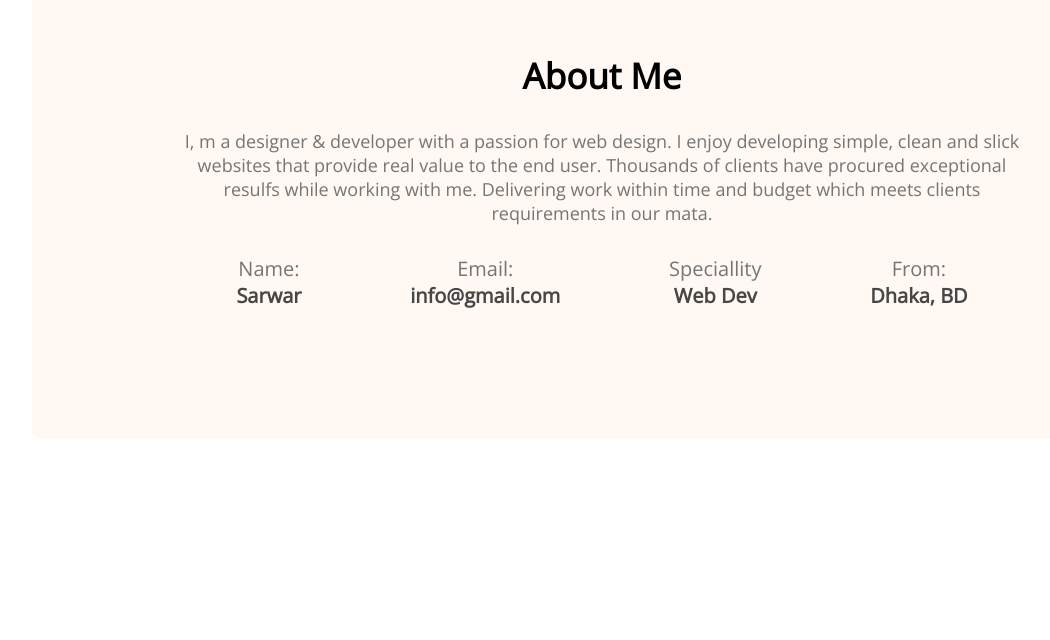
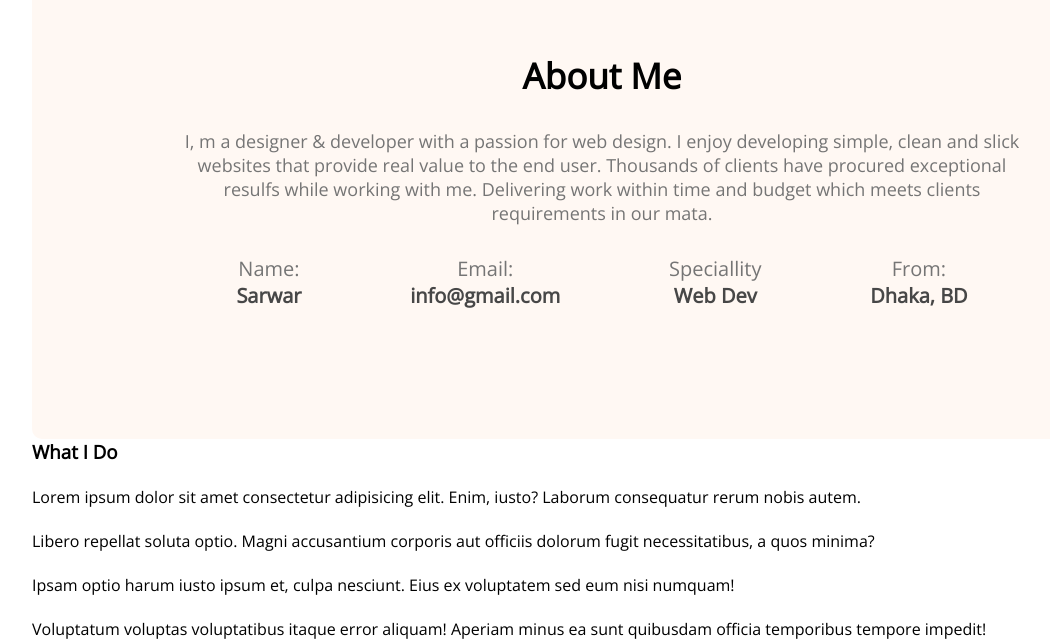
Before and after one commit to sarwarhossain20/developer-portfolio, a plain HTML site: page index.html in a window 1280 px wide. Shown: the part 998-1638 px from the top of the page, without its empty margins (38-1088 px from the left). Before the commit the page ends 1437 px from the top, so only its background shows below. Drawn offline with nearby package versions, Linux system fonts and the light colour scheme.

Commit message:
added skills

```diff
--- a/index.html
+++ b/index.html
@@ -60,6 +60,38 @@
                 </div>
             </div>
         </section>
+        <!-- what i do -->
+
+        <section class="what-i-do">
+            <h3 class="what-i-do-title">What I Do</h3>
+            <!-- .skill-container>skills*4>img+p.skill-title+p.skill-description>lorem15 -->
+            <div class="skill-container">
+                <div class="skills">
+                    <img src="" alt="">
+                    <p class="skill-title"></p>
+                    <p class="skill-description">Lorem ipsum dolor sit amet consectetur adipisicing elit. Enim, iusto?
+                        Laborum consequatur rerum nobis autem.</p>
+                </div>
+                <div class="skills">
+                    <img src="" alt="">
+                    <p class="skill-title"></p>
+                    <p class="skill-description">Libero repellat soluta optio. Magni accusantium corporis aut officiis
+                        dolorum fugit necessitatibus, a quos minima?</p>
+                </div>
+                <div class="skills">
+                    <img src="" alt="">
+                    <p class="skill-title"></p>
+                    <p class="skill-description">Ipsam optio harum iusto ipsum et, culpa nesciunt. Eius ex voluptatem
+                        sed eum nisi numquam!</p>
+                </div>
+                <div class="skills">
+                    <img src="" alt="">
+                    <p class="skill-title"></p>
+                    <p class="skill-description">Voluptatum voluptas voluptatibus itaque error aliquam! Aperiam minus ea
+                        sunt quibusdam officia temporibus tempore impedit!</p>
+                </div>
+            </div>
+        </section>
     </main>
     <footer></footer>
 </body>
```
